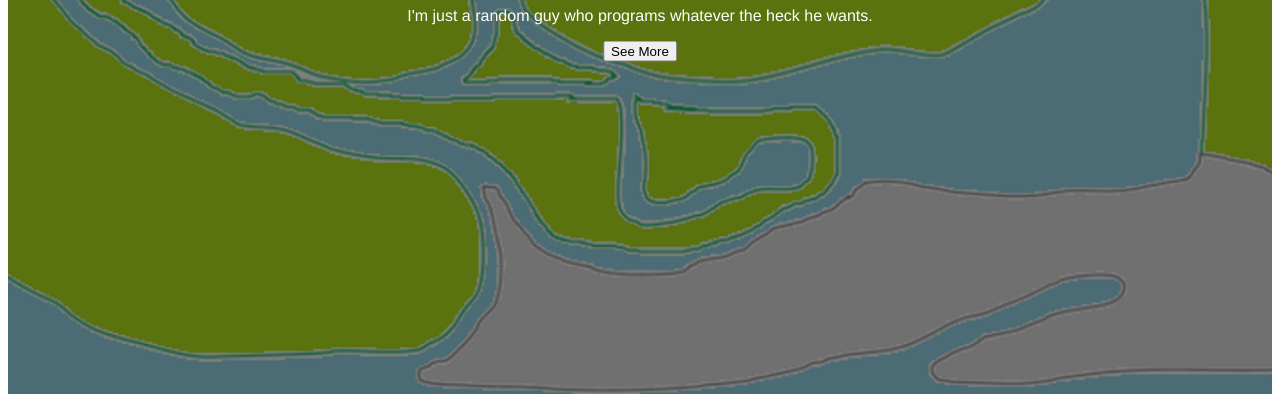
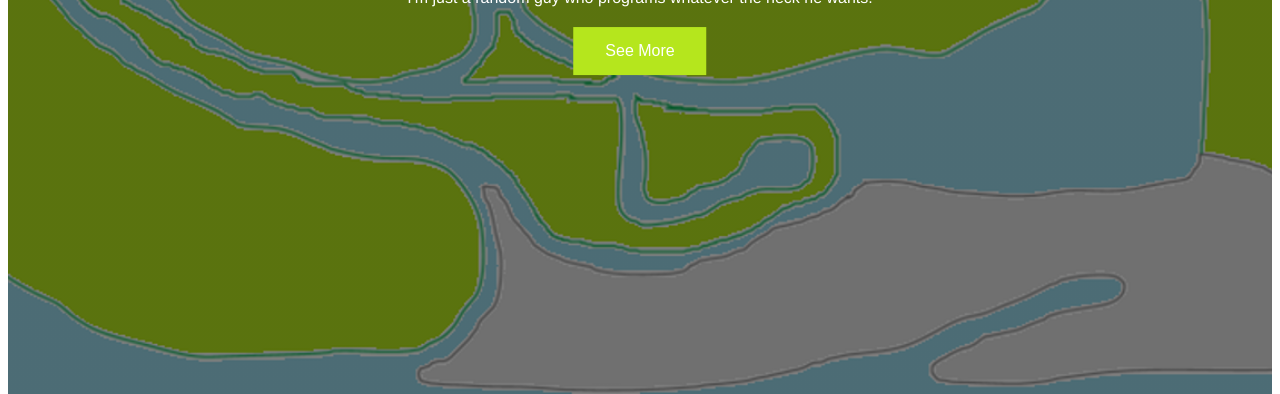
Before and after one commit to MossW268/mossw.github.io, a plain HTML site: page index.html in a window 1280 px wide. Shown: the part 414-808 px from the top of the page. Drawn offline with Linux system fonts and the light colour scheme.

Commit message:
Update index.css

```diff
--- a/index.css
+++ b/index.css
@@ -18,3 +18,15 @@ body, html {
   color: white;
   font-family: Helvetica;
 }
+button {
+  background-color: #b5e61d;
+  border: none;
+  color: white;
+  padding: 15px 32px;
+  text-align: center;
+  text-decoration: none;
+  display: inline-block;
+  font-size: 16px;
+  margin: 4px 2px;
+  cursor: pointer;
+}
```
